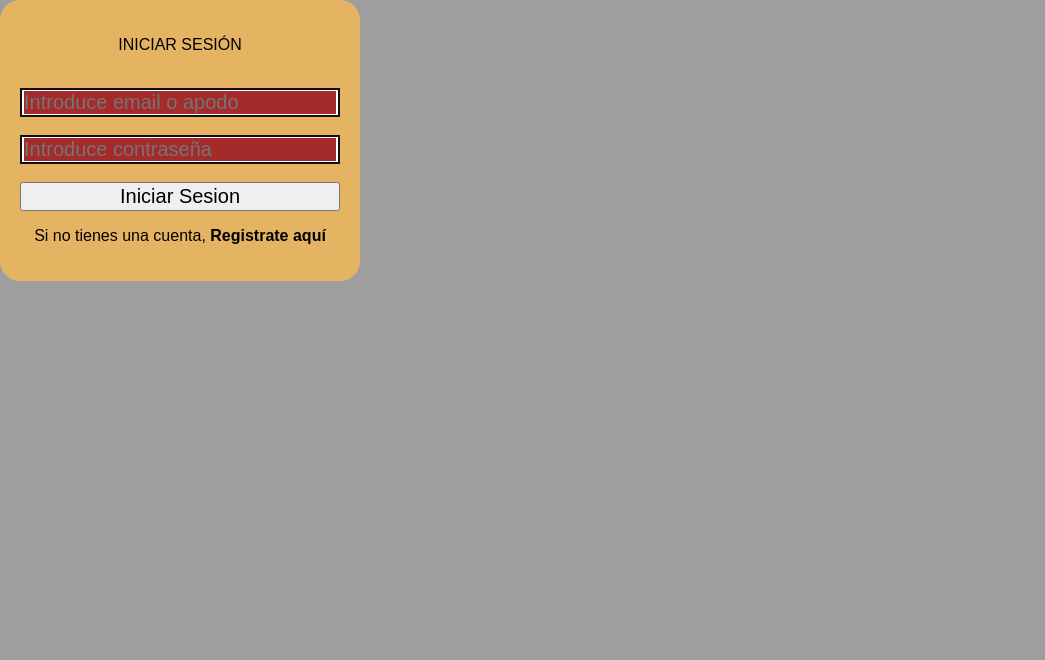
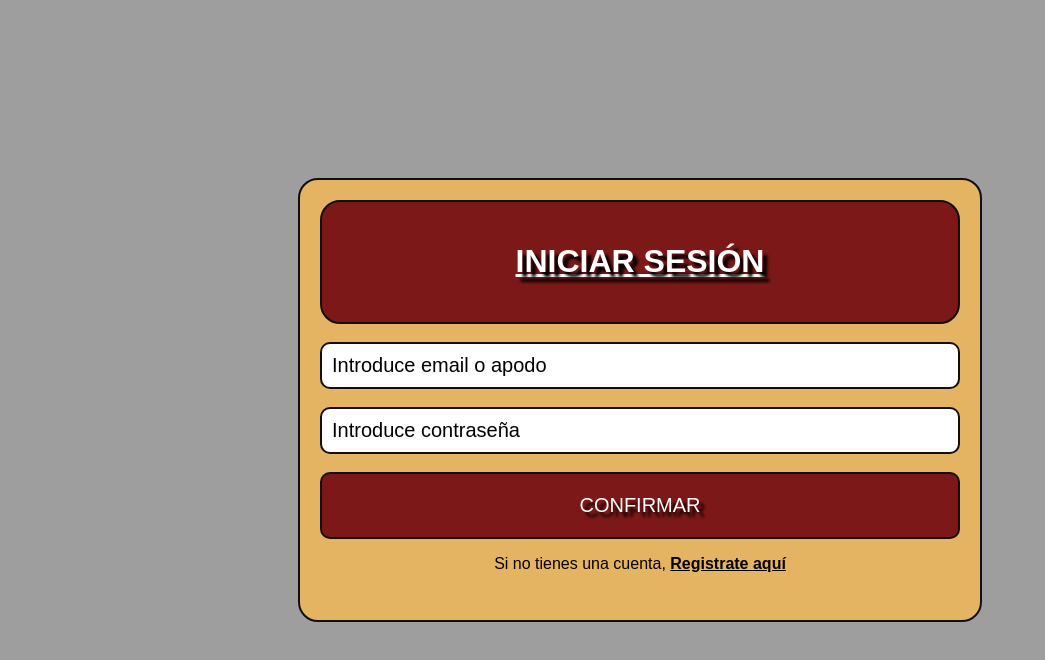
Before and after one commit to pacobarrionuevo/ProyectoJuegoOca_2Trim, an Angular app in the folder JuegoOcaFront/: page /login in a window 1280 px wide. Shown: the top 660 px of the page, without its empty margins (0-1045 px from the left). Built offline with nearby package versions, Linux system fonts and the light colour scheme.

Commit message:
login personalizado

```diff
--- a/JuegoOcaFront/src/app/pages/login/login.component.css
+++ b/JuegoOcaFront/src/app/pages/login/login.component.css
@@ -1,27 +1,61 @@
+#general {
+    display: flex;
+    justify-content: center;
+    align-items: center;
+    text-align: center;
+    height: 100vh;
+}
+
 #cuadradoFuera {
     background-color: #E5B462;
     justify-content: center;
     align-items: center;
     text-align: center;
-    width: 25%;
+    width: 50%;
+    height: 50%;
     padding: 20px;
     border-radius: 20px;
     box-sizing: content-box;
+    border: 2px solid #110e0e;
+}
+
+#cajita {
+    background-color: rgb(125, 24, 24);
+    border-radius: 20px;
+    border: 2px solid #110e0e;
+}
+
+#iniciarSesion {
+    padding: 20px;
+    color: #ffffff;
+    text-shadow: 5px 5px 3px rgb(0, 0, 0);
 }
 
 .inputs input {
+    padding: 10px;
     width: 100%;
     font-size: 20px;
     border: 2px solid #110e0e;
     box-sizing: border-box;
+    border-radius: 10px;
 }
 
 .inputs ::placeholder {
-    background-color: brown;
+    color: black;
 }
 
 #button {
     width: 100%;
     font-size: 20px;
+    background-color: rgb(125, 24, 24);
+    border: 2px solid #110e0e;
+    color: #ffffff;
+    text-shadow: 5px 5px 3px rgb(0, 0, 0);
+    border-radius: 10px;
+    padding: 20px;
+}
 
+#button:hover {
+    transform: translateY(-2px);
+    box-shadow: 0px 8px 16px rgba(0, 0, 0, 0.2);
 }
--- a/JuegoOcaFront/src/app/pages/login/login.component.html
+++ b/JuegoOcaFront/src/app/pages/login/login.component.html
@@ -1,7 +1,10 @@
+<div id="general">
     <div id="cuadradoFuera">
-    <p id="iniciarSesion">
-        INICIAR SESIÓN
-    </p>
+        <div id="cajita">
+            <h1 id="iniciarSesion">
+                <u>INICIAR SESIÓN</u>
+            </h1>
+        </div>
         <br>
         <div class="inputs">
             <input type="nombre" placeholder="Introduce email o apodo">
@@ -13,9 +16,10 @@
         </div>
         <br>
 
-    <button type="submit" id="button">Iniciar Sesion</button>
+        <button type="submit" id="button">CONFIRMAR</button>
 
         <p id="llevarRegistro">
-        Si no tienes una cuenta, <b>Registrate aquí</b>
+            Si no tienes una cuenta, <b><u>Registrate aquí</u></b>
         </p>
     </div>
+</div>
```
Lines whose indentation alone changed are shown as unchanged.
